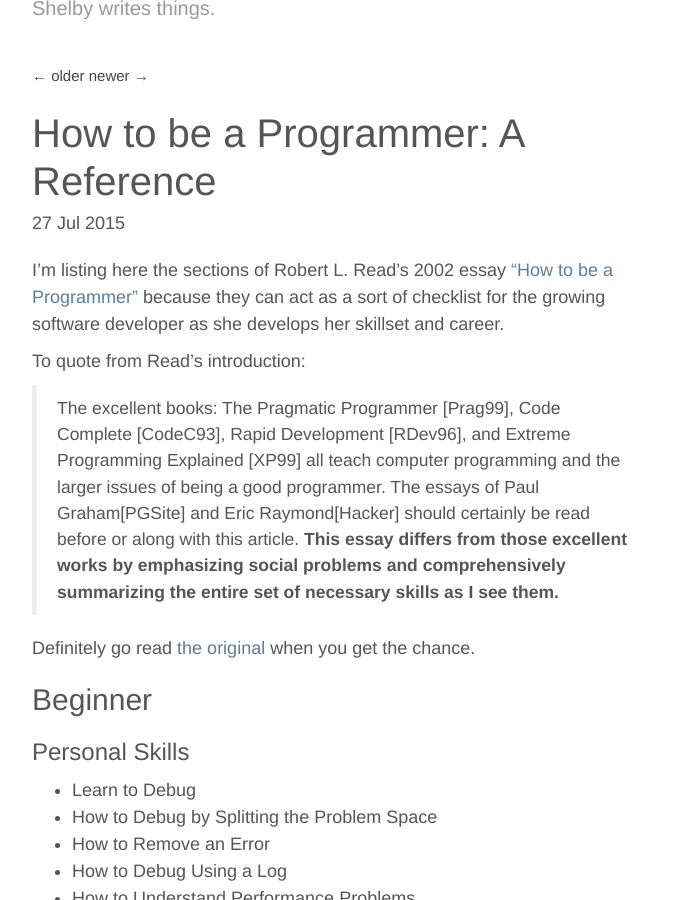
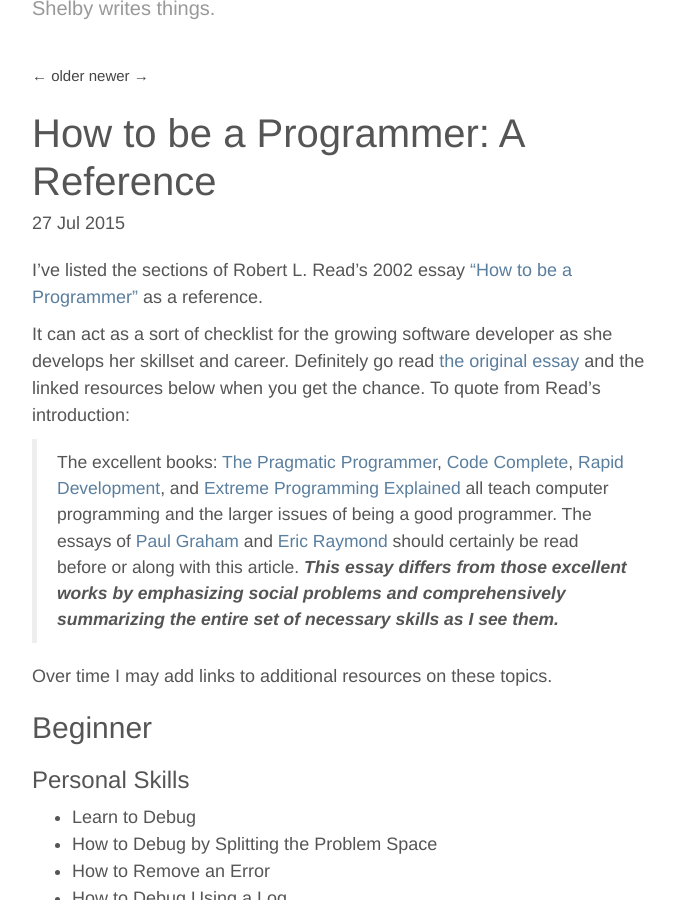
Before and after one commit to shelbyspees/speesblog, a Jekyll site: the page built from _posts/2015-07-27-be-a-programmer.md, in a window 1280 px wide and 900 px high, scrolled down 217 px. Shown: the whole window, without its empty margins (308-983 px from the left). Built offline with Jekyll 4.4.1, drawn with Linux system fonts in a browser that asks for light colours; nearby versions of some CDN libraries.

Commit message:
Update 2015-07-27-be-a-programmer.md

```diff
--- a/_posts/2015-07-27-be-a-programmer.md
+++ b/_posts/2015-07-27-be-a-programmer.md
@@ -4,13 +4,13 @@ title: "How to be a Programmer: A Reference"
 category: career
 ---
 
-I'm listing here the sections of Robert L. Read's 2002 essay ["How to be a Programmer"](http://samizdat.mines.edu/howto/HowToBeAProgrammer.html) because they can act as a sort of checklist for the growing software developer as she develops her skillset and career.
+I've listed the sections of Robert L. Read's 2002 essay ["How to be a Programmer"](http://samizdat.mines.edu/howto/HowToBeAProgrammer.html) as a reference.
 
-To quote from Read's introduction:
+It can act as a sort of checklist for the growing software developer as she develops her skillset and career. Definitely go read [the original essay](http://samizdat.mines.edu/howto/HowToBeAProgrammer.html) and the linked resources below when you get the chance. To quote from Read's introduction:
 
->The excellent books: The Pragmatic Programmer [Prag99], Code Complete [CodeC93], Rapid Development [RDev96], and Extreme Programming Explained [XP99] all teach computer programming and the larger issues of being a good programmer. The essays of Paul Graham[PGSite] and Eric Raymond[Hacker] should certainly be read before or along with this article. **This essay differs from those excellent works by emphasizing social problems and comprehensively summarizing the entire set of necessary skills as I see them.**
+> The excellent books: [The Pragmatic Programmer](https://www.amazon.com/Pragmatic-Programmer-Journeyman-Master-ebook/dp/B003GCTQAE/ref=mt_kindle?_encoding=UTF8&me=), [Code Complete](https://www.amazon.com/Code-Complete-Developer-Best-Practices-ebook/dp/B00JDMPOSY/ref=sr_1_1?s=digital-text&ie=UTF8&qid=1487199763&sr=1-1&keywords=code+complete), [Rapid Development](https://www.amazon.com/Rapid-Development-Developer-Best-Practices-ebook/dp/B00JDMPOB6/ref=pd_sim_351_10?_encoding=UTF8&psc=1&refRID=TC8R4Y9G2RRKNMX88ZSY), and [Extreme Programming Explained](https://www.amazon.com/Extreme-Programming-Explained-Embrace-Change-ebook/dp/B00N1ZN6C0/ref=sr_1_1?s=digital-text&ie=UTF8&qid=1487199808&sr=1-1&keywords=extreme+programming+explained) all teach computer programming and the larger issues of being a good programmer. The essays of [Paul Graham](http://www.paulgraham.com/articles.html) and [Eric Raymond](http://www.catb.org/esr/writings/) should certainly be read before or along with this article. ***This essay differs from those excellent works by emphasizing social problems and comprehensively summarizing the entire set of necessary skills as I see them.***
 
-Definitely go read [the original](http://samizdat.mines.edu/howto/HowToBeAProgrammer.html) when you get the chance.
+Over time I may add links to additional resources on these topics.
 
 ## Beginner
 
```
